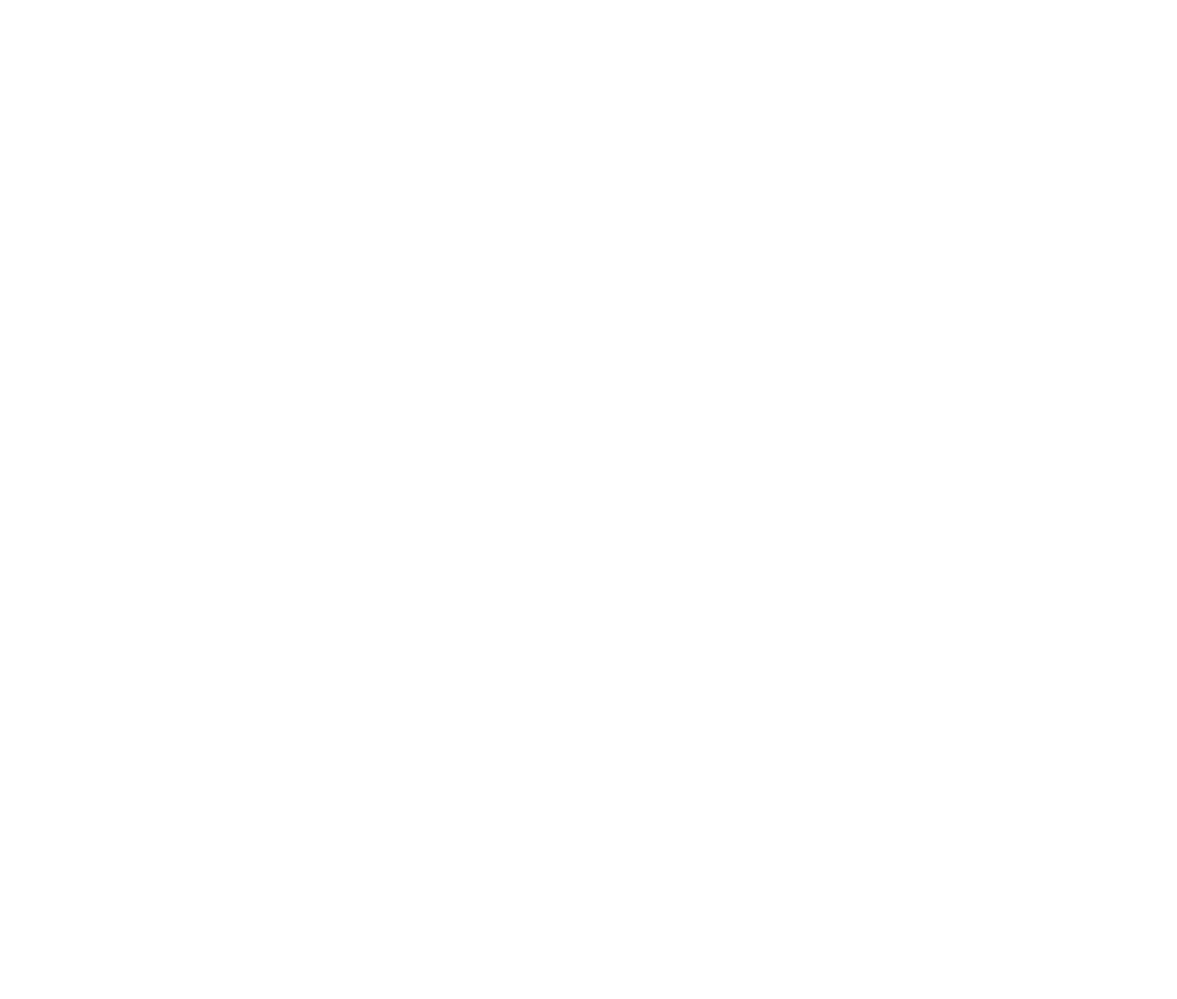
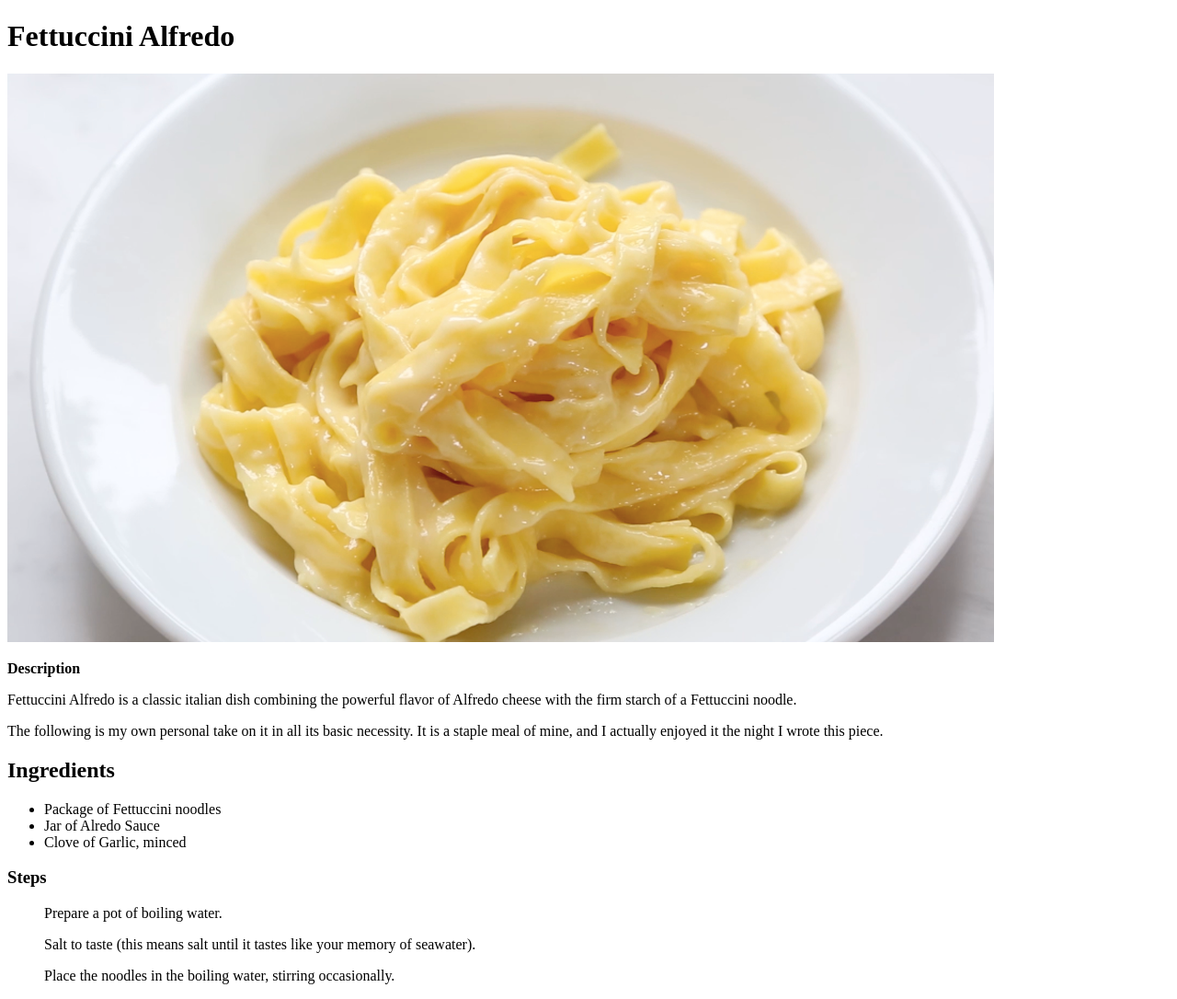
Before and after one commit to nerdenick/odin-recipes, a plain HTML site: page recipes/pasta.html in a window 1280 px wide. Shown: the whole page at 92% size. Before the commit the page ends 800 px from the top, so only its background shows below. Drawn offline with Linux system fonts and the light colour scheme.

Commit message:
numbers not showing in my ol, pushing to test elsewhere

```diff
--- a/recipes/pasta.html
+++ b/recipes/pasta.html
@@ -0,0 +1,24 @@
+<!DOCTYPE html>
+<html lang="en">
+    <head>
+        <meta charset="etf-8">
+        <title>Pasta</title>
+    </head>
+    <body>
+        <h1>Fettuccini Alfredo</h1>
+        <img src="../img/pasta.png" alt="Delicious Fettuccini Alredo">
+            <p><strong>Description</strong></p>
+                <p>Fettuccini Alfredo is a classic italian dish combining the powerful flavor of Alfredo cheese with the firm starch of a Fettuccini noodle.</p>
+                <p> The following is my own personal take on it in all its basic necessity. It is a staple meal of mine, and I actually enjoyed it the night I wrote this piece.</p>
+        <h2>Ingredients</h2>
+                <ul>
+                    <li>Package of Fettuccini noodles</li>
+                    <li>Jar of Alredo Sauce</li>
+                    <li>Clove of Garlic, minced</li>
+                </ul>
+        <h3>Steps</h3>
+                <ol>Prepare a pot of boiling water.</ol>
+                <ol>Salt to taste (this means salt until it tastes like your memory of seawater).</ol>
+                <ol>Place the noodles in the boiling water, stirring occasionally.</ol>
+    </body>
+</html>
```
Also changed, not shown: index.html (+1 -0 lines), img/pasta.png (added).
